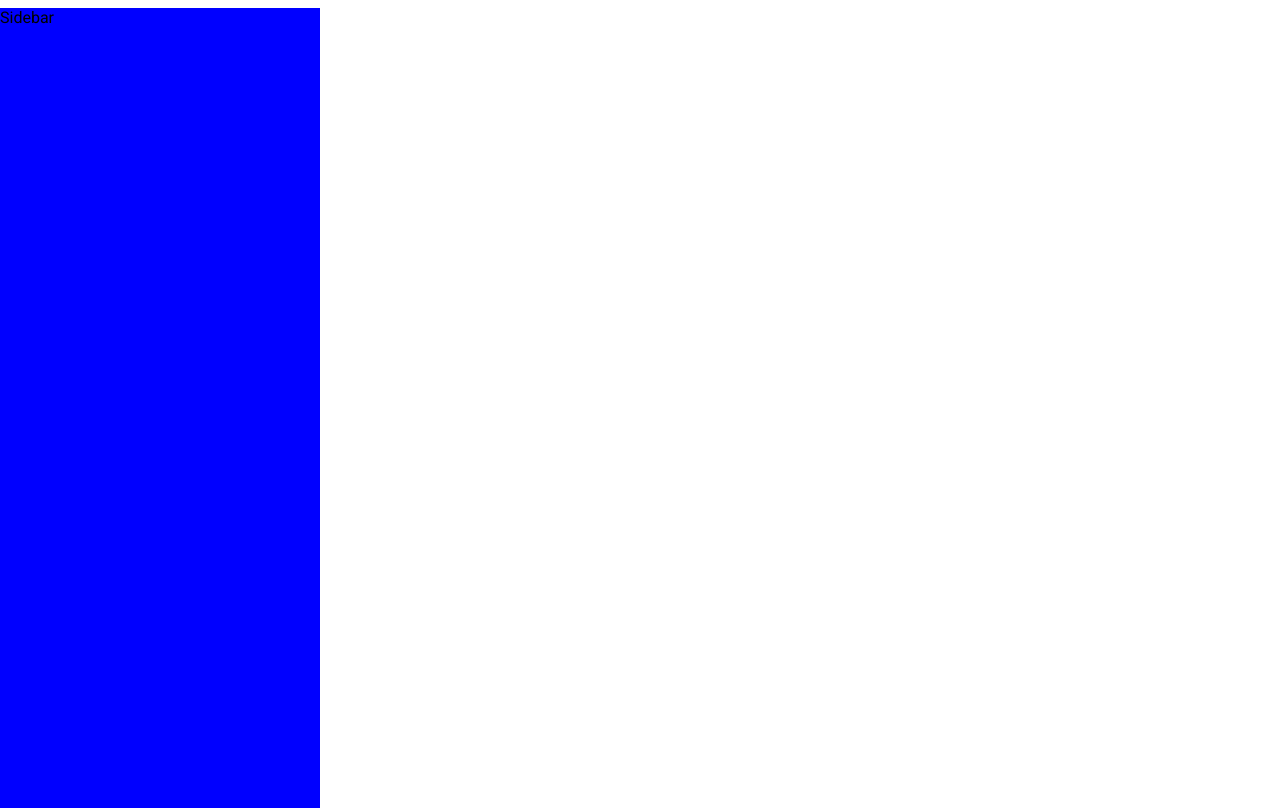
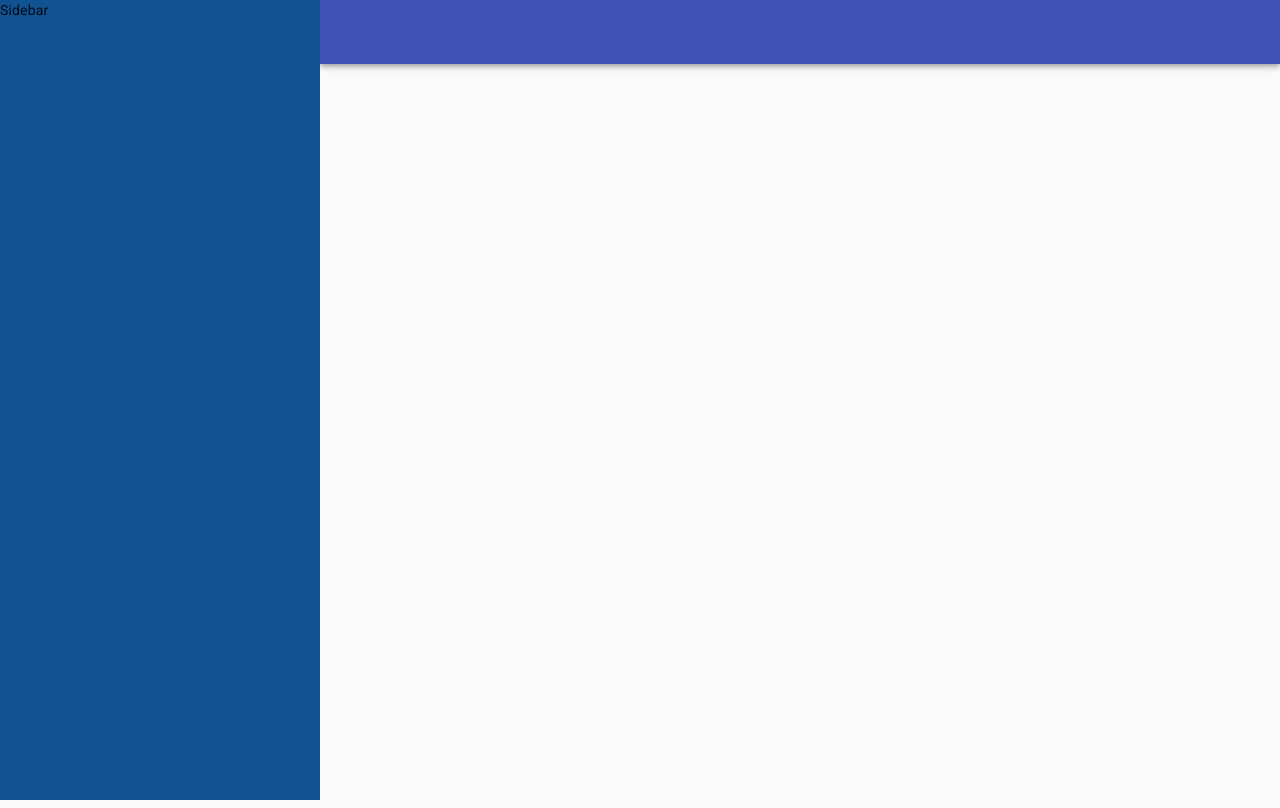
Before and after one commit to iloveyii/mobile-platforms-dt581b-project, a React app in the folder react/: page / in a window 1280 px wide. Built offline with nearby package versions, Linux system fonts and the light colour scheme.

Commit message:
Header and CssBaseline

```diff
--- a/react/src/components/App.js
+++ b/react/src/components/App.js
@@ -1,11 +1,27 @@
 import React from 'react';
+import {makeStyles, CssBaseline} from "@material-ui/core";
 import Sidebar from './Sidebar';
+import Header from './Header';
+
+
+const useStyles = makeStyles({
+    main: {
+        paddingLeft: '320px',
+        width: '100%',
+    }
+});
+
 
 function App() {
+  const classes = useStyles();
+
   return (
     <>
       <Sidebar />
-      <div>hi</div>
+      <div className={classes.main}>
+        <Header/>
+      </div>
+      <CssBaseline />
     </>
   );
 }
--- /dev/null
+++ b/react/src/components/Header.js
@@ -0,0 +1,12 @@
+import React from 'react';
+import { AppBar, Toolbar } from '@material-ui/core';
+
+
+export default function Header() {
+
+    return(
+        <AppBar position="static">
+            <Toolbar></Toolbar>
+        </AppBar>
+    )
+}
--- a/react/src/components/Sidebar.js
+++ b/react/src/components/Sidebar.js
@@ -9,7 +9,7 @@
         left: '0px',
         width: '320px',
         height: '100%',
-        backgroundColor: 'blue'
+        backgroundColor: '#115293'
     }
 })
 
```
